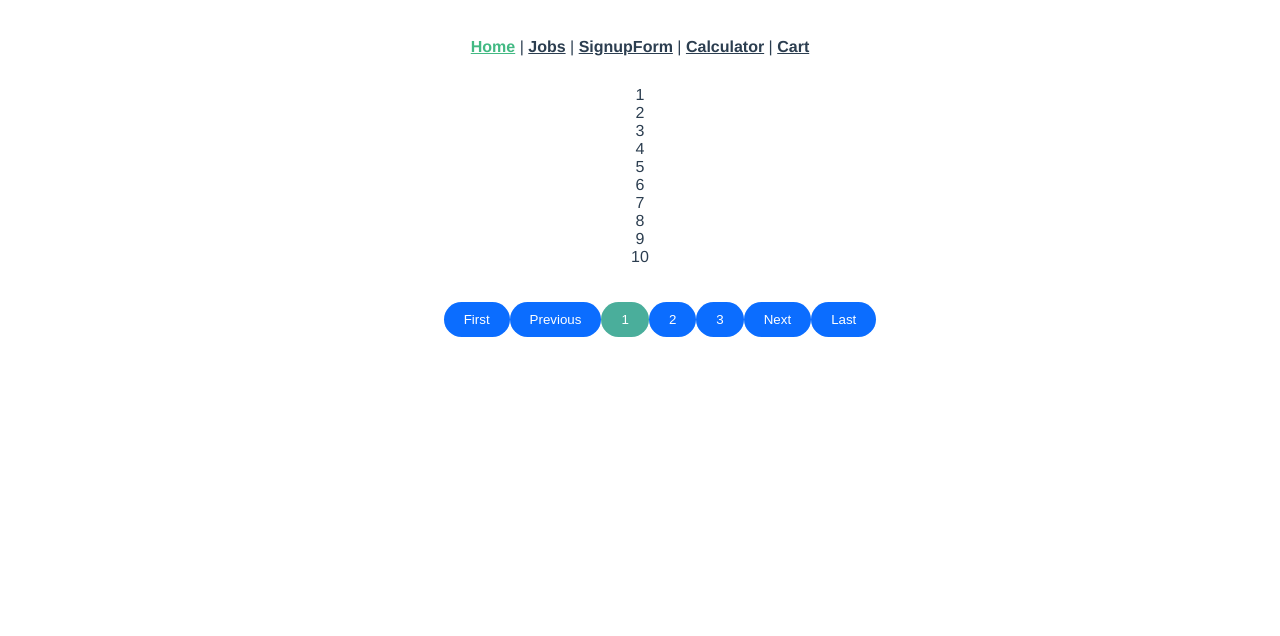
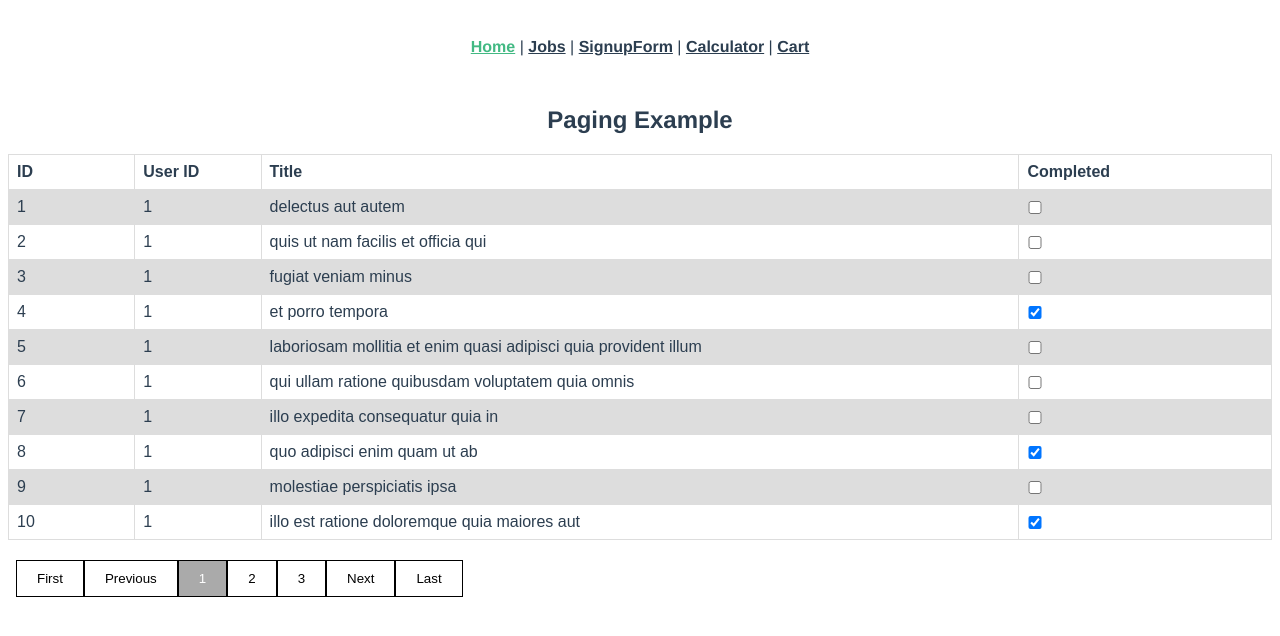
Before and after one commit to cuongnn97/vue_practice, a Vue app in the folder modal-project/: page / in a window 1280 px wide. Shown: the top 636 px of the page. Built offline with nearby package versions, Linux system fonts and the light colour scheme; data requests are answered from the project's data file.

Commit message:
update table paging

```diff
--- a/modal-project/src/views/paging/Home.vue
+++ b/modal-project/src/views/paging/Home.vue
@@ -1,7 +1,5 @@
 <template>
-  <div v-for="item in dataOffSet" :key="item.id">
-    <span>{{ item.id }}</span>
-  </div>
+  <Table :data="dataOffSet"/>
   <Pagination
     :totalPages="paginations.length / perPage"
     :perPage="perPage"
@@ -13,6 +11,7 @@
 <script>
 import Pagination from './Pagination'
 import axios from 'axios'
+import Table from './Table'
 
 export default {
   name: 'Home',
@@ -50,7 +49,8 @@ export default {
     }
   },
   components: {
-    Pagination
+    Pagination,
+    Table
   }
 }
 </script>
--- a/modal-project/src/views/paging/Pagination.vue
+++ b/modal-project/src/views/paging/Pagination.vue
@@ -121,15 +121,26 @@ export default {
 </script>
 <style scoped>
 .pagination {
-  list-style-type: none;
+  float: left;
+  margin: 0;
+  margin-left: -2rem;
 }
-
 .pagination-item {
   display: inline-block;
 }
 
 .active {
-  background-color: #4aae9b;
+  background-color: #aaa;
   color: #ffffff;
 }
+button {
+  background-color: white;
+  border: 1px solid black;
+  color: black;
+  border-radius: 0px;
+}
+button:hover {
+  cursor: pointer;
+  text-decoration-line: underline;
+}
 </style>
--- /dev/null
+++ b/modal-project/src/views/paging/Table.vue
@@ -0,0 +1,52 @@
+<template>
+  <h2>Paging Example</h2>
+  <table class="table-paging">
+    <tr>
+      <th width="10%">ID</th>
+      <th width="10%">User ID</th>
+      <th width="60%">Title</th>
+      <th width="20%">Completed</th>
+    </tr>
+    <tr v-for="item in data" :key="item.id">
+      <td>{{ item.id }}</td>
+      <td>{{ item.userId }}</td>
+      <td>{{ item.title }}</td>
+      <td><input type="checkbox" id="checkbox" v-model="item.completed"></td>
+    </tr>
+  </table>
+</template>
+
+<script>
+export default {
+  name: 'Table',
+  props: {
+    data: {
+      type: Array,
+      required: false
+    }
+  },
+  data() {
+    return {}
+  },
+  methods: {},
+  components: {}
+}
+</script>
+<style scoped>
+table {
+  font-family: arial, sans-serif;
+  border-collapse: collapse;
+  width: 100%;
+}
+
+td,
+th {
+  border: 1px solid #dddddd;
+  text-align: left;
+  padding: 8px;
+}
+
+tr:nth-child(even) {
+  background-color: #dddddd;
+}
+</style>
```
